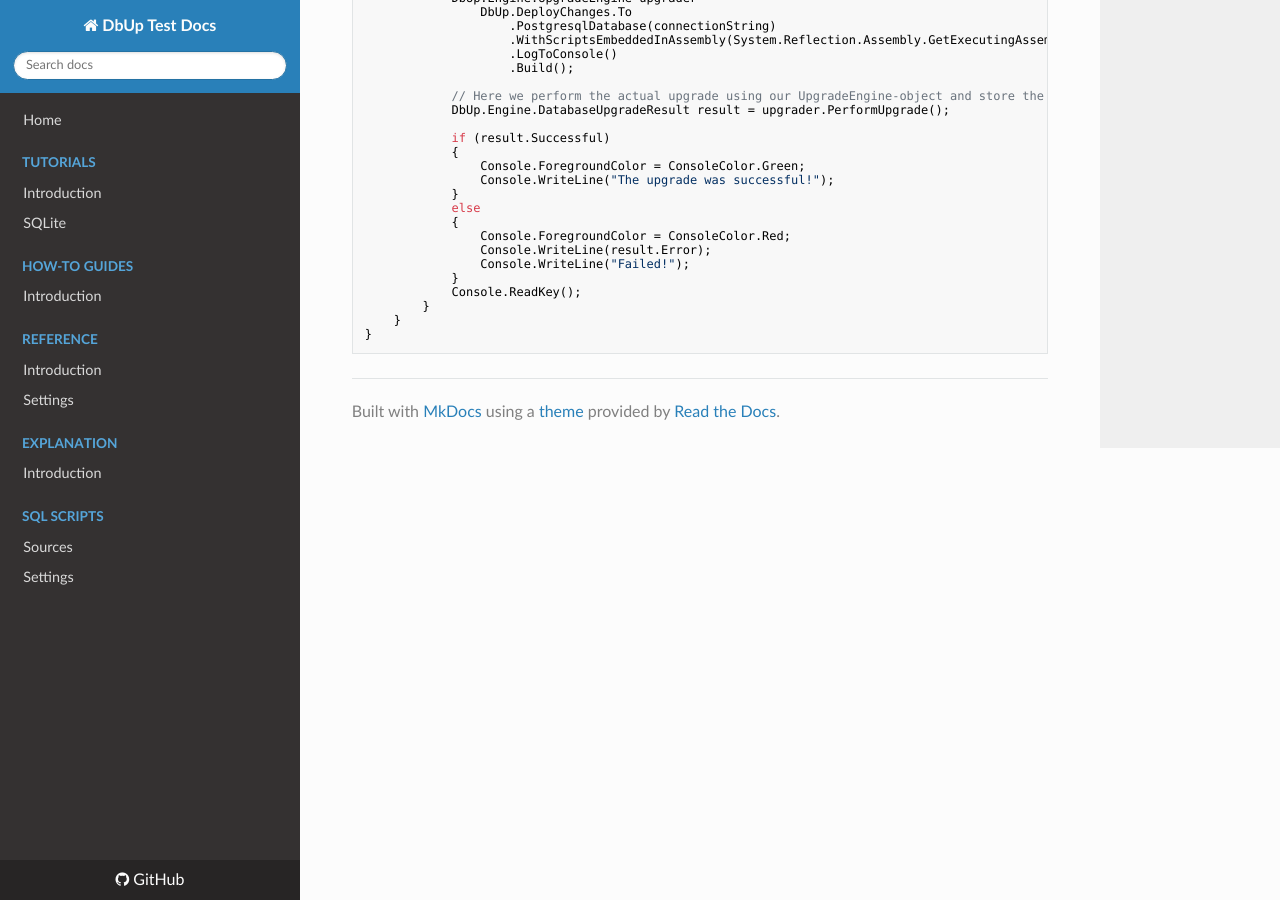
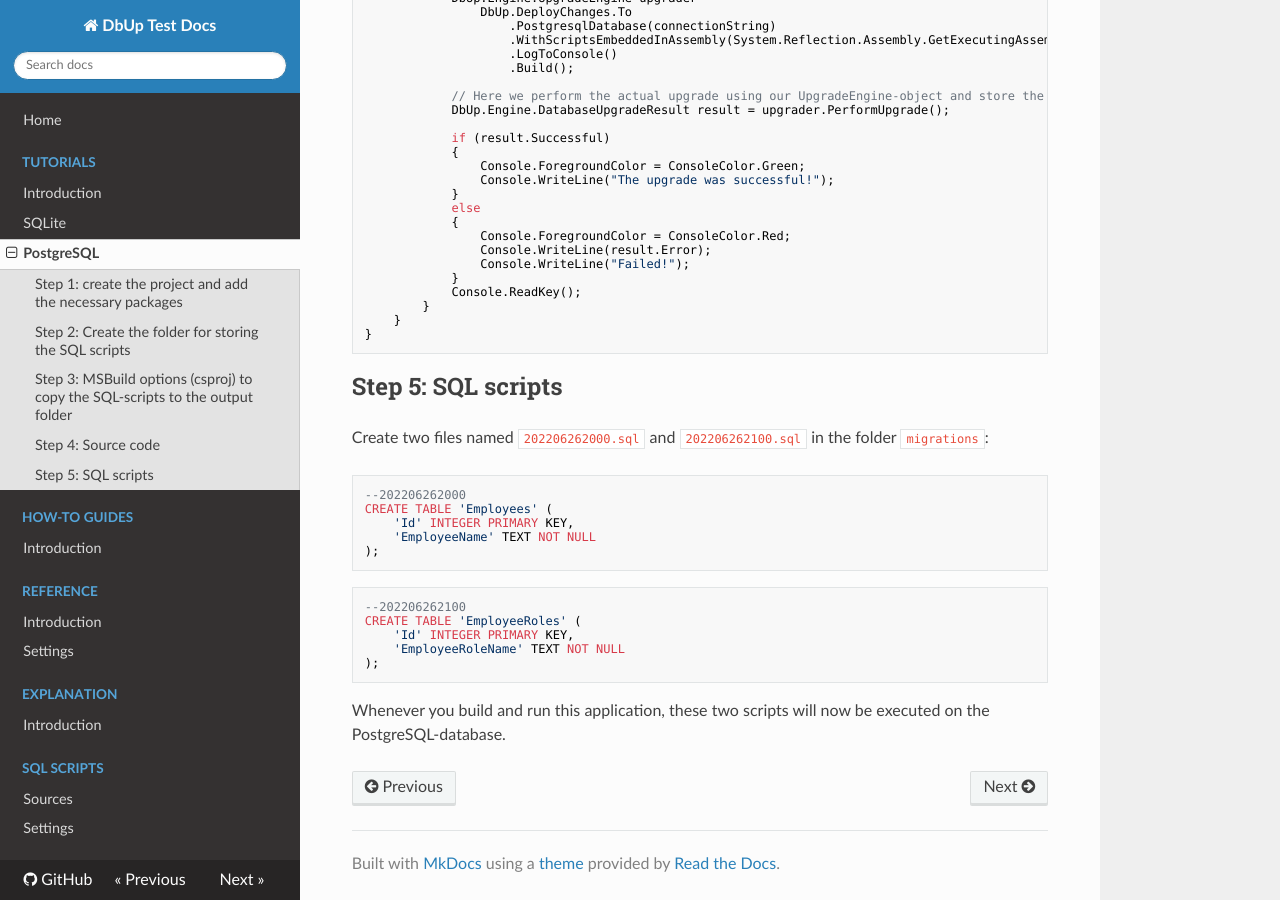
Before and after one commit to flatrick/dbup_test, an MkDocs documentation site: the page built from docs/tutorial_postgresql.md, in a window 1280 px wide and 900 px high, scrolled down 1216 px. Built offline with MkDocs 1.6.1, drawn with Linux system fonts in a browser that asks for light colours; nearby versions of some CDN libraries; some of the changed text lies outside the part shown.

Commit message:
missed a couple of things with the postgresql docs

````diff
--- a/docs/tutorial_postgresql.md
+++ b/docs/tutorial_postgresql.md
@@ -73,3 +73,25 @@ namespace dbup_example
     }
 }
 ```
+
+## Step 5: SQL scripts
+
+Create two files named `202206262000.sql` and `202206262100.sql` in the folder `migrations`:
+
+```sql
+--202206262000
+CREATE TABLE 'Employees' (
+    'Id' INTEGER PRIMARY KEY,
+    'EmployeeName' TEXT NOT NULL
+);
+```
+
+```sql
+--202206262100
+CREATE TABLE 'EmployeeRoles' (
+    'Id' INTEGER PRIMARY KEY,
+    'EmployeeRoleName' TEXT NOT NULL
+);
+```
+
+Whenever you build and run this application, these two scripts will now be executed on the PostgreSQL-database.
--- a/docs/tutorial_sqlite.md
+++ b/docs/tutorial_sqlite.md
@@ -83,7 +83,7 @@ By default, DbUp will begin by collecting a list of all scripts to execute, and
 In other words, the filenames of your scripts will dictate which order they are executed in.
 For this example, we'll use a date and time-string to sort them in the desired order of oldest to newest.
 
-## SQL scripts
+## Step 5: SQL scripts
 
 Create two files named `202206262000.sql` and `202206262100.sql` in the folder `migrations`:
 
--- a/mkdocs.yml
+++ b/mkdocs.yml
@@ -6,6 +6,7 @@ nav:
   - "Tutorials":
     - "Introduction": "tutorials.md"
     - "SQLite": "tutorial_sqlite.md"
+    - "PostgreSQL": "tutorial_postgresql.md"
   - "How-to Guides":
     - "Introduction": "how-to-guides.md"
   - "Reference":
````
